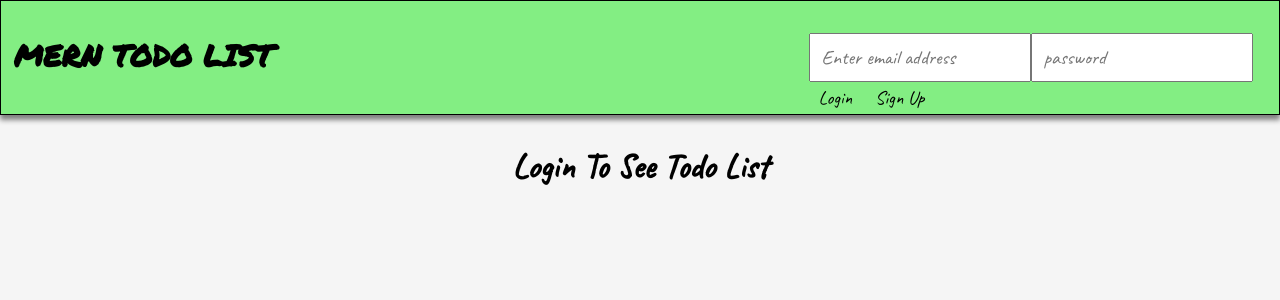
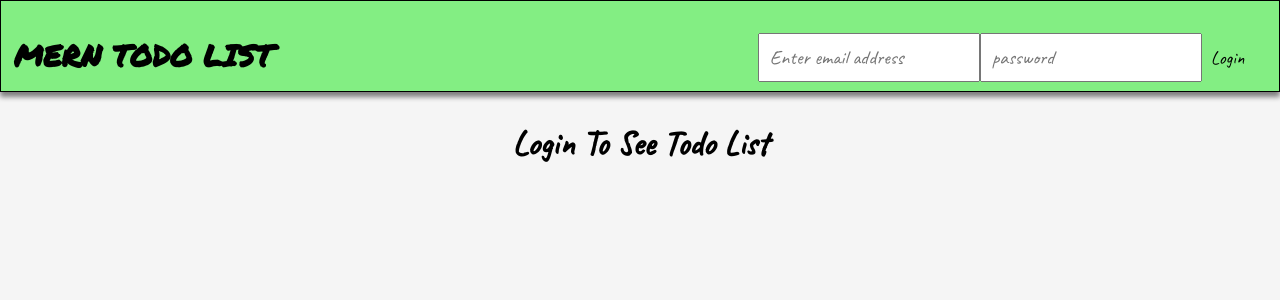
Before and after one commit to Mysta3/todo-list-web-app, a React (Create React App) app in the folder todo-list/: page / in a window 1280 px wide. Shown: the top 300 px of the page. Built offline with nearby package versions, Linux system fonts and the light colour scheme; no server answers.

Commit message:
fixed bug where if you delete before adding then the list would not appear

```diff
--- a/todo-list/src/App.js
+++ b/todo-list/src/App.js
@@ -15,7 +15,7 @@ function App() {
   const url = 'http://localhost:3001/users/';
   let newLength = 0;
 
-  //listen for state change
+  //listen for state change of logged in user
   useEffect(() => {
     authListener(); // return currentState of the current user
     if (userUID === false) {
@@ -25,7 +25,6 @@ function App() {
       fetchData();
     }
   }, [currentUser, userUID]);
-
 
   //get current logged in user
   const authListener = () => {
@@ -42,11 +41,9 @@ function App() {
   };
 
   const fetchData = (userUID) => {
-    // console.log(`${url + userUID}`)
     axios
       .get(`${url + userUID}`)
       .then((res) => {
-        // console.log(res.data);
         setTodoList(res.data);
       })
       .catch((err) => {
@@ -117,7 +114,8 @@ function App() {
     axios
       .put(`${url + userUID}`, { list: newList })
       .then((updatedTodoList) => {
-        console.log(updatedTodoList);
+        console.log(updatedTodoList.data.list);
+        setTodoList(updatedTodoList.data.list);
       })
       .catch((err) => {
         console.log(err.message, 'Something went wrong');
@@ -132,6 +130,7 @@ function App() {
     let index = event.target.id;
     //search splice array using index
     todoList.splice(index, 1);
+    console.log(todoList);
     //update state
     setTodoList(todoList);
   };
@@ -140,13 +139,8 @@ function App() {
     <Container fluid className="App">
       <NavBar
         currentUser={currentUser}
-        setUserUID={setUserUID}
-        setCurrentUser={setCurrentUser}
         handleSubmit={handleSubmit}
         logout={logout}
-        user={user}
-        setUser={setUser}
-        userUID={userUID}
       />
       {currentUser ? (
         <>
--- a/todo-list/src/components/Header/NavBar.jsx
+++ b/todo-list/src/components/Header/NavBar.jsx
@@ -4,30 +4,6 @@ import './navbar.styles.scss';
 
 function NavBar(props) {
   const { logout, handleSubmit, currentUser } = props;
-
-  //firebase signup
-  const signup = (event) => {
-    event.preventDefault();
-    // setUser({
-    //   email: data.email,
-    //   password: data.password,
-    // });
-
-    // fire
-    //   .auth()
-    //   .createUserWithEmailAndPassword(
-    //     newUser.email,
-    //     newUser.password
-    //   )
-    //   .then((newUser) => {
-    //     setCurrentUser(true);
-    //     console.log(newUser);
-    //     //call post new user to backend
-    //   })
-    //   .catch((err) => {
-    //     console.log(err);
-    //   });
-  };
 
   return (
     <div className="navbar">
@@ -50,21 +26,16 @@ function NavBar(props) {
               required
             />
 
-            {currentUser === false && (
-              <div>
-                <button type="submit">Login</button>{' '}
-                <button onClick={signup}>Sign Up</button>
-              </div>
-            )}
+            {currentUser === false && <button type="submit">Login</button>}
           </form>
         )}
         {/* {currentUser === true && <span>Welcome!</span>} */}
         {currentUser === true && (
           <>
             {' '}
-           <DropdownButton id='dropdown-basic-button' title="Welcome!">
-             <Dropdown.Item onClick={logout} >Logout</Dropdown.Item>
-           </DropdownButton>
+            <DropdownButton id="dropdown-basic-button" title="Welcome!">
+              <Dropdown.Item onClick={logout}>Logout</Dropdown.Item>
+            </DropdownButton>
             {/* <button onClick={logout}>Logout</button> */}
           </>
         )}
```
